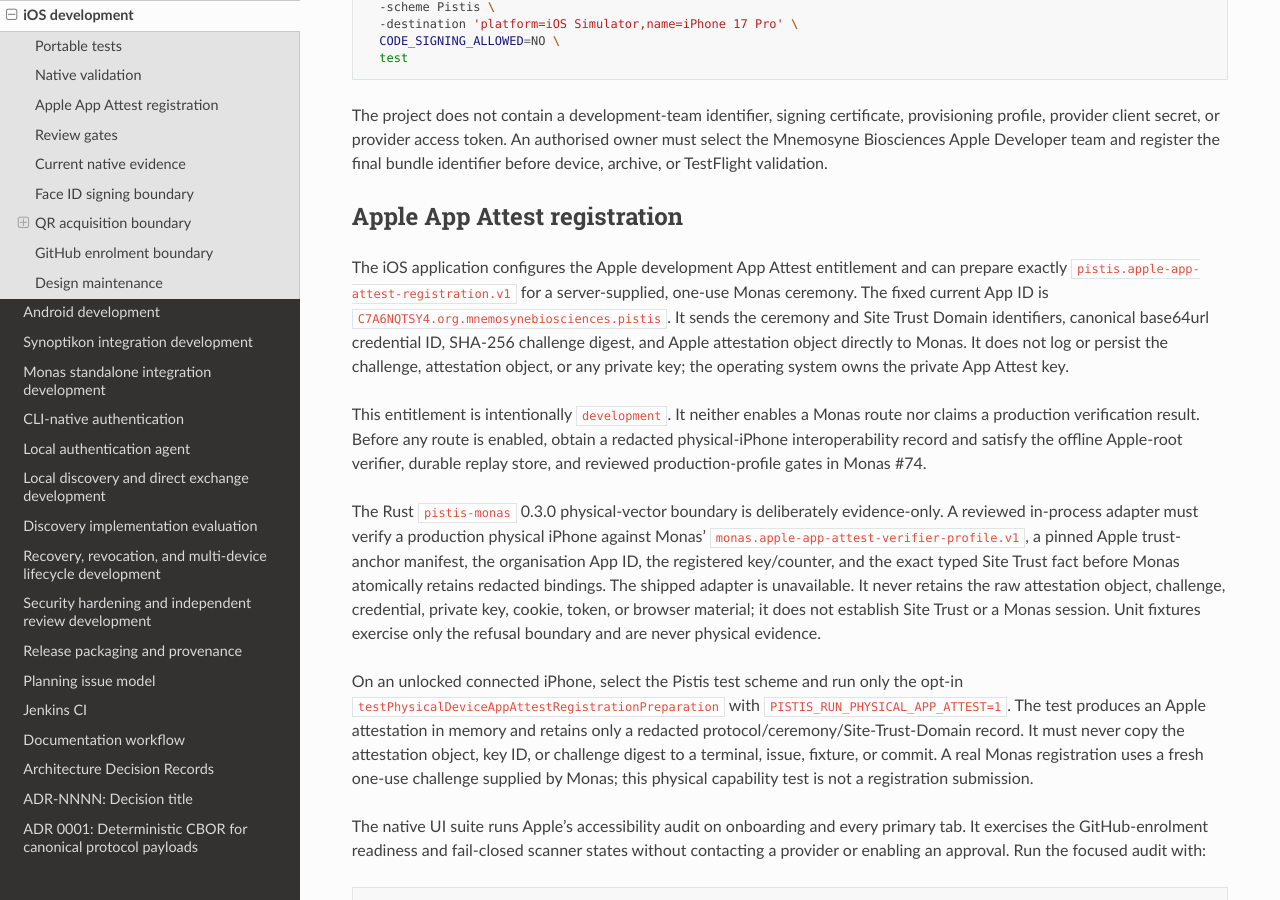
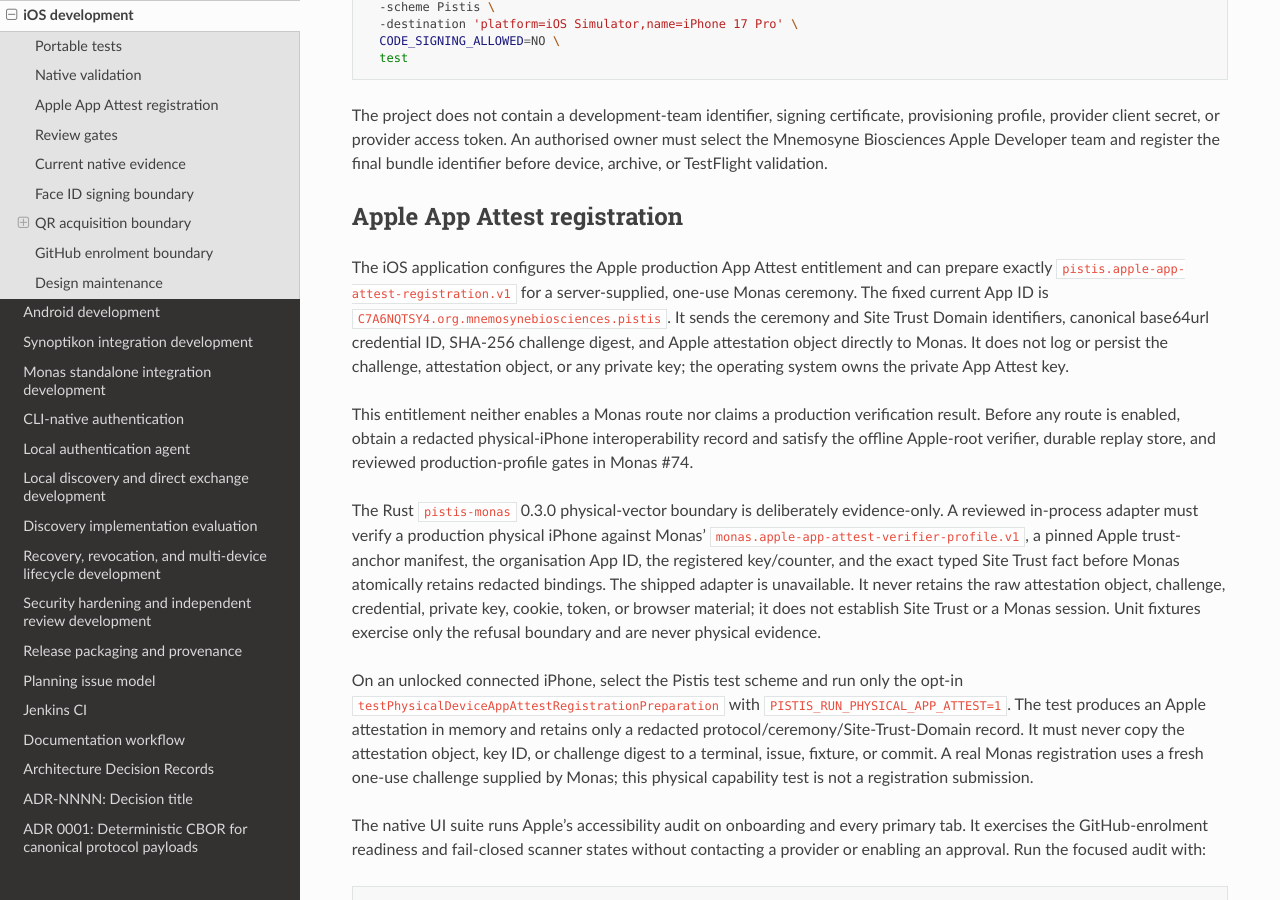
Before and after one commit to sagrudd/pistis, a Sphinx documentation site: the page built from docs/development/ios.md, in a window 1280 px wide and 900 px high, scrolled down 1226 px. Built offline with Sphinx 7.4.7 and the Read the Docs theme 3.1.0, drawn with Linux system fonts in a browser that asks for light colours; the version number could not be read and is left out.

Commit message:
fix(ios): commit production App Attest signing profile

```diff
--- a/docs/development/ios.md
+++ b/docs/development/ios.md
@@ -69,7 +69,7 @@
 
 ## Apple App Attest registration
 
-The iOS application configures the Apple development App Attest entitlement
+The iOS application configures the Apple production App Attest entitlement
 and can prepare exactly `pistis.apple-app-attest-registration.v1` for a
 server-supplied, one-use Monas ceremony. The fixed current App ID is
 `C7A6NQTSY4.org.mnemosynebiosciences.pistis`. It sends the ceremony and Site
@@ -78,8 +78,8 @@
 persist the challenge, attestation object, or any private key; the operating
 system owns the private App Attest key.
 
-This entitlement is intentionally `development`. It neither enables a Monas
-route nor claims a production verification result. Before any route is
+This entitlement neither enables a Monas route nor claims a production
+verification result. Before any route is
 enabled, obtain a redacted physical-iPhone interoperability record and satisfy
 the offline Apple-root verifier, durable replay store, and reviewed
 production-profile gates in Monas #74.
```
Also changed, not shown: 2 other files.
